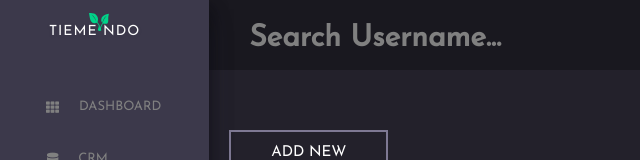
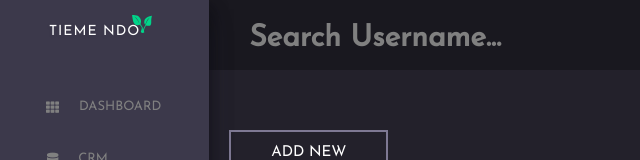
Before and after one commit to labs13-agriculture/front-end, a React (Create React App) app: page /users in a window 1280 px wide. Shown: the top 160 px of the page, without its empty margins (0-640 px from the left). Built offline with nearby package versions, Linux system fonts and the light colour scheme; sample sign-in values are in the browser's storage; a web font is replaced by a local one.

Commit message:
logo tweak aligned right

```diff
--- a/src/components/GlobalSideNav.js
+++ b/src/components/GlobalSideNav.js
@@ -128,8 +128,8 @@ const StyledH1 = styled.h1`
     height: 20px;
     display: inline;
     position: relative;
-    left: -51px;
-    top: -10px;
+    left: -8px;
+    top: -8px;
 
     @media (max-width: 800px) {
       left: 0;
```
